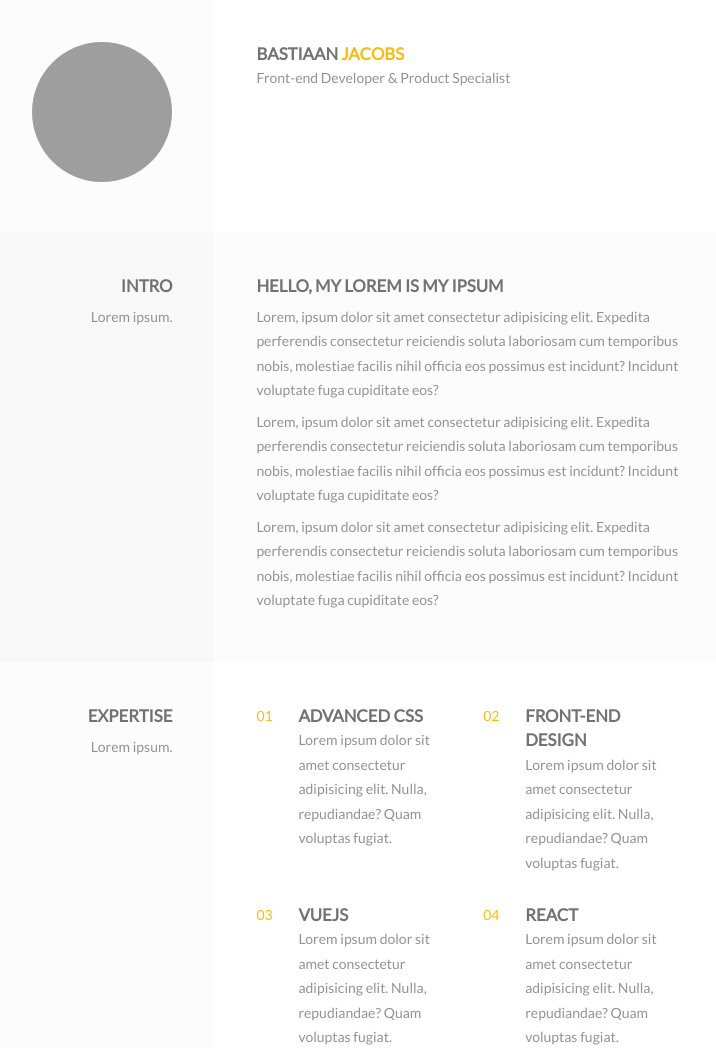
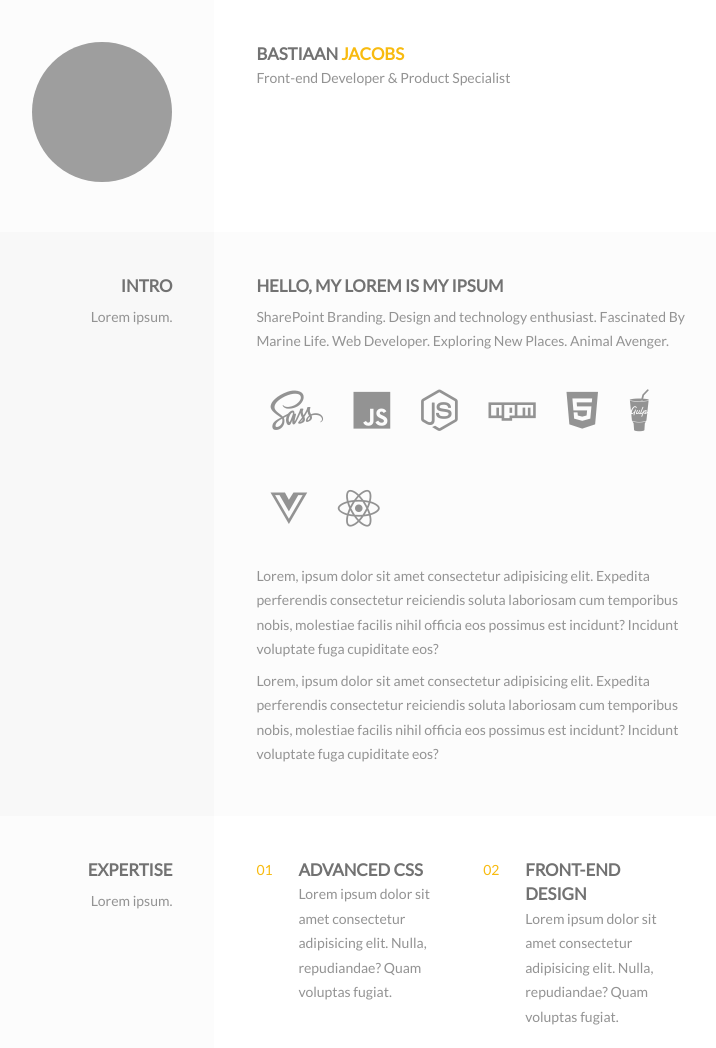
Before and after one commit to bastiaanjacobs/CurriculumVitae, a website: page src/index.html in a window 1280 px wide. Shown: the top 1048 px of the page, without its empty margins (336-1052 px from the left). Drawn offline with nearby package versions, Linux system fonts and the light colour scheme; files that its build step writes are made by us from their sources; grey boxes are pictures that could not be loaded; a web font is replaced by a local one.

Commit message:
icons added

```diff
--- a/src/index.html
+++ b/src/index.html
@@ -74,10 +74,19 @@
           <div class="col content">
             <h3>Hello, my lorem is my ipsum</h3>
             <p>
-              Lorem, ipsum dolor sit amet consectetur adipisicing elit. Expedita
-              perferendis consectetur reiciendis soluta laboriosam cum
-              temporibus nobis, molestiae facilis nihil officia eos possimus est
-              incidunt? Incidunt voluptate fuga cupiditate eos?
+              SharePoint Branding. Design and technology enthusiast. Fascinated
+              By Marine Life. Web Developer. Exploring New Places. Animal
+              Avenger.
+              <div class="icons">
+                <i class="fab fa-sass" title="sass"></i>
+                <i class="fab fa-js" title="js"></i>
+                <i class="fab fa-node-js" title="node-js"></i>
+                <i class="fab fa-npm" title="npm"></i>
+                <i class="fab fa-html5" title="html5"></i>
+                <i class="fab fa-gulp" title="gulp"></i>
+                <i class="fab fa-vuejs" title="vuejs"></i>
+                <i class="fab fa-react" title="react"></i>
+              </div>
             </p>
             <p>
               Lorem, ipsum dolor sit amet consectetur adipisicing elit. Expedita
@@ -156,6 +165,10 @@
             <h2>Experience</h2>
             <p>
               Lorem ipsum.
+              <div class="icons">
+                <i class="fab fa-microsoft" title="microsoft"></i>
+                <i class="fab fa-apple" title="apple"></i>
+              </div>
             </p>
           </div>
           <div class="col content no-padding">
@@ -181,7 +194,7 @@
           <div class="col content no-padding">
             <section class="timeline">
               <div class="timeline__item">
-                <span class="date">2017</span>MCPS: Microsoft Certi-fied
+                <span class="date">2017</span>MCPS: Microsoft Certified
                 Professional
               </div>
               <div class="timeline__item">
--- a/src/scss/base/_elements.scss
+++ b/src/scss/base/_elements.scss
@@ -22,3 +22,10 @@ html {
   -webkit-filter: grayscale(100%);
   filter: grayscale(100%);
 }
+
+.icons {
+  i {
+    font-size: 3rem;
+    margin: 2rem 1rem;
+  }
+}
```
